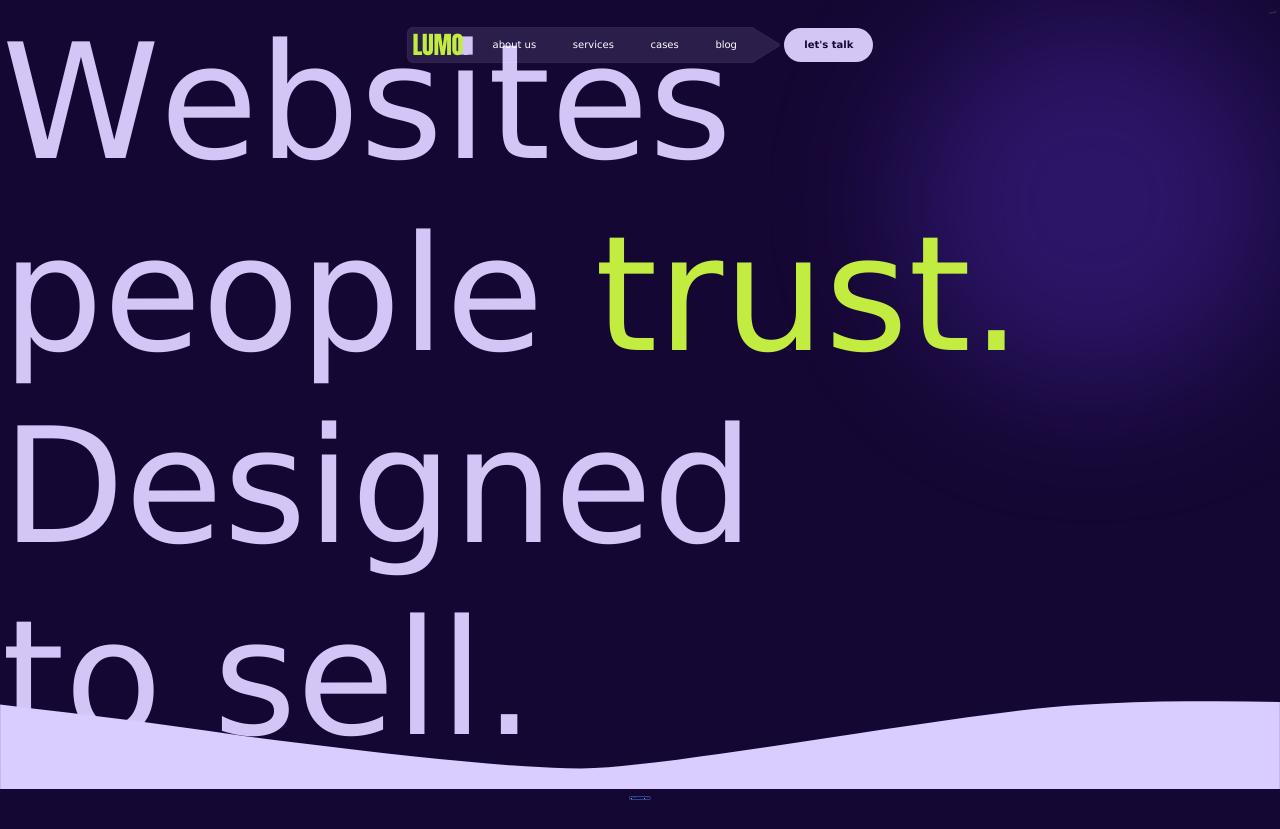
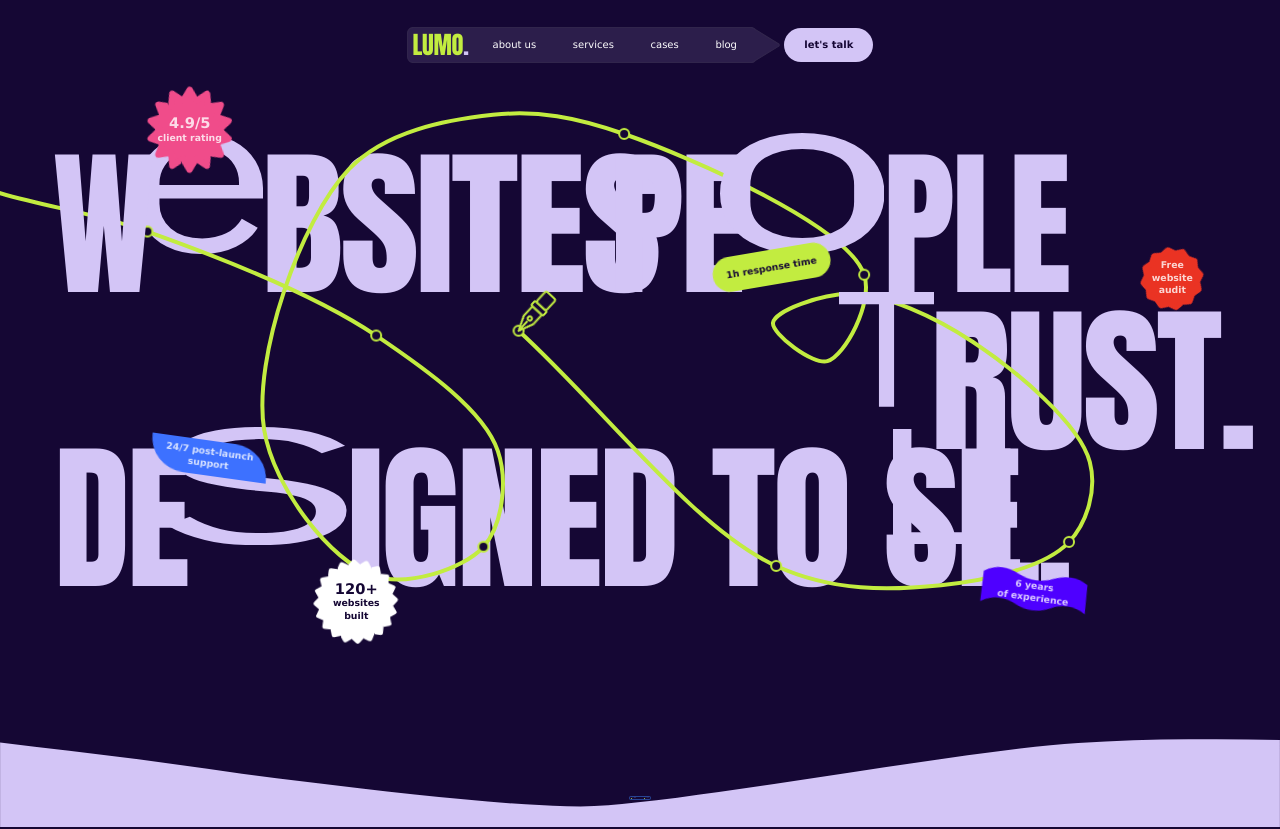
Before and after one commit to Energyshifter8/pro, a Next.js app in the folder lumo-studio/: page / in a window 1280 px wide. Shown: the top 829 px of the page. Built offline with nearby package versions, Linux system fonts and the light colour scheme; a web font is replaced by a local one.

Commit message:
web design promo

```diff
--- a/lumo-studio/components/Header.tsx
+++ b/lumo-studio/components/Header.tsx
@@ -1,8 +1,9 @@
 "use client";
 import { motion } from "framer-motion";
 import { brand, nav } from "@/lib/content";
-import { INTRO, useIntroReady } from "@/lib/intro";
-import { power2Out } from "@/lib/ease";
+import { INTRO, INTRO_ADAPTIVE, useIntroReady } from "@/lib/intro";
+import { backOut, power2Out } from "@/lib/ease";
+import { useDesktop } from "@/lib/useMedia";
 import { ui } from "@/lib/store";
 import Bubble from "./ui/Bubble";
 import Roll from "./ui/Roll";
@@ -29,15 +30,19 @@ export function Logo({ className = "" }: { className?: string }) {
 
 export default function Header() {
   const ready = useIntroReady();
+  const desktop = useDesktop();
+  // desktop: 0.45s power2.out from 0.5 at +2.67s; below 992px: back.out pop from 0 at +0.61s
   const enter = {
-    initial: { scale: 0.5, opacity: 0 },
+    initial: { scale: desktop ? 0.5 : 0, opacity: 0 },
     animate: ready ? { scale: 1, opacity: 1 } : undefined,
-    transition: { delay: INTRO.header, duration: 0.45, ease: power2Out },
+    transition: desktop
+      ? { delay: INTRO.header, duration: 0.45, ease: power2Out }
+      : { delay: INTRO_ADAPTIVE.header, duration: 0.4, ease: (t: number) => backOut(t) },
   };
   return (
     <header className="pointer-events-none absolute inset-x-0 top-0 z-[1] pt-[55rem] text-white md:pt-[51rem] lg:pt-[37rem]">
       <div className="relative mx-auto flex w-[359rem] items-center justify-center md:w-[706rem] md:gap-x-[14rem] lg:w-auto lg:max-w-[1920rem] lg:gap-[6rem] lg:px-[80rem]">
-        <motion.nav {...enter} aria-label="Main"
+        <motion.nav key={desktop ? "d" : "m"} {...enter} aria-label="Main"
           className="pointer-events-auto relative flex h-[52rem] w-full flex-row-reverse items-center justify-between py-[10rem] pl-[13rem] pr-[44rem] md:w-auto md:flex-1 md:flex-row md:justify-start md:gap-[40rem] md:px-[16rem] md:py-[8rem] lg:h-auto lg:min-w-[536rem] lg:flex-none lg:items-stretch lg:py-[10rem] lg:pl-[13rem] lg:pr-[65rem]">
           <TagBg />
           <a href="#" aria-label={`${brand.full} — home`} className="flex md:[&>span]:w-[66rem] lg:[&>span]:w-[76rem]" data-cursor="pointer">
@@ -55,7 +60,7 @@ export default function Header() {
             {[0, 1, 2, 3].map((i) => <i key={i} className="block h-[12.5rem] w-[12.5rem] rounded-[5rem] bg-pink shadow-[0_0_0_3.5rem_#fff]" />)}
           </button>
         </motion.nav>
-        <motion.div {...enter} className="pointer-events-auto hidden md:block">
+        <motion.div key={desktop ? "bd" : "bm"} {...enter} className="pointer-events-auto hidden md:block">
           <Bubble onClick={() => ui.set({ contact: true })}
             className="inline-flex h-[52rem] items-center whitespace-nowrap rounded-[40rem] bg-lilac px-[26rem] text-[14rem] font-bold lowercase leading-[1.52] text-ink lg:h-auto lg:rounded-[90rem] lg:px-[30rem] lg:py-[14rem] lg:text-[15rem]">
             let&apos;s talk
--- a/lumo-studio/components/Hero.tsx
+++ b/lumo-studio/components/Hero.tsx
@@ -1,47 +1,19 @@
-"use client";
-import { motion } from "framer-motion";
-import { Letters } from "./Reveal";
-import { stats } from "@/lib/content";
+import Title from "./hero/Title";
+import Stickers from "./hero/Stickers";
 import Wave from "./Wave";
 
+// Desktop: 101vh (min 1240rem) flex column, headline box 840rem tall centred between
+// 220rem / 170rem padding. Tablet: 100vh with an 885rem stage centred; mobile: 700rem.
 export default function Hero() {
   return (
-    <section className="relative overflow-hidden bg-ink pt-32 md:pt-40">
-      {/* glow blobs */}
-      <div className="pointer-events-none absolute -left-40 top-20 h-[480px] w-[480px] rounded-full bg-ink2 blur-3xl" />
-      <div className="pointer-events-none absolute -right-20 top-60 h-[380px] w-[380px] rounded-full bg-[#3b1f8a] opacity-60 blur-3xl" />
-
-      <div className="relative mx-auto max-w-[1440px] px-4 md:px-10">
-        <h1 className="h-display text-[17vw] text-lav md:text-[12.5vw] xl:text-[180px]">
-          <span className="block overflow-hidden"><Letters text="Websites" /></span>
-          <span className="block overflow-hidden">
-            <Letters text="people " delay={0.25} />
-            <Letters text="trust." className="text-lime" delay={0.45} />
-          </span>
-          <span className="block overflow-hidden"><Letters text="Designed" delay={0.6} /></span>
-          <span className="block overflow-hidden">
-            <Letters text="to " delay={0.85} />
-            <Letters text="sell." className="text-sun" delay={0.95} />
-          </span>
-        </h1>
-
-        <motion.div initial={{ scale: 0, rotate: -30 }} animate={{ scale: 1, rotate: -12 }} transition={{ delay: 1.3, type: "spring" }}
-          className="absolute right-6 top-6 hidden rounded-full bg-tomato px-6 py-3 text-lg font-extrabold text-cream md:right-16 md:top-24 md:block">
-          get more clients ↗
-        </motion.div>
-
-        <div className="mt-14 grid grid-cols-2 gap-3 pb-24 md:mt-20 md:grid-cols-6 md:gap-4">
-          {stats.map((s, i) => (
-            <motion.div key={s.label} initial={{ opacity: 0, y: 30 }} animate={{ opacity: 1, y: 0 }}
-              transition={{ delay: 1.1 + i * 0.08 }}
-              className="rounded-3xl border border-lav/15 bg-white/[0.04] p-5 backdrop-blur">
-              <div className="h-display text-4xl text-lime md:text-5xl">{s.value}</div>
-              <div className="mt-2 text-sm text-lav/80">{s.label}</div>
-            </motion.div>
-          ))}
+    <>
+      <section className="relative block h-[700rem] overflow-hidden bg-ink md:h-[100vh] lg:flex lg:h-[101vh] lg:min-h-[1240rem] lg:flex-col lg:items-center lg:justify-center lg:overflow-visible lg:bg-transparent lg:pb-[170rem] lg:pt-[220rem]">
+        <div className="pointer-events-none absolute inset-x-0 top-0 h-full md:top-[calc(50%-442.5rem)] md:h-[885rem] lg:pointer-events-auto lg:relative lg:top-auto lg:h-[840rem] lg:w-full lg:max-w-[1920rem] lg:px-[80rem]">
+          <Title />
+          <Stickers />
         </div>
-      </div>
-      <Wave fill="#D9CCFF" />
-    </section>
+      </section>
+      <Wave fill="#d3c5f6" />
+    </>
   );
 }
--- a/lumo-studio/components/Services.tsx
+++ b/lumo-studio/components/Services.tsx
@@ -32,7 +32,7 @@ export default function Services() {
           </div>
         </div>
       </div>
-      <Wave fill="#1B0B3F" flip />
+      <Wave fill="#1B0B3F" />
     </section>
   );
 }
--- a/lumo-studio/components/hero/Stickers.tsx
+++ b/lumo-studio/components/hero/Stickers.tsx
@@ -1,8 +1,9 @@
 "use client";
 import { motion } from "framer-motion";
 import { stats } from "@/lib/content";
-import { INTRO, reducedMotion, useIntroReady } from "@/lib/intro";
-import { power2Out, sineInOut } from "@/lib/ease";
+import { INTRO, INTRO_ADAPTIVE, reducedMotion, useIntroReady } from "@/lib/intro";
+import { backOut, power2Out, sineInOut } from "@/lib/ease";
+import { useDesktop } from "@/lib/useMedia";
 
 type Id = (typeof stats)[number]["id"];
 const stat = (id: Id) => stats.find((s) => s.id === id)!;
@@ -82,16 +83,19 @@ const defs: Def[] = [
 
 export default function Stickers() {
   const ready = useIntroReady();
+  const desktop = useDesktop();
   return (
     <div aria-hidden className="pointer-events-none absolute inset-0 z-[3] lg:z-[1]">
       {defs.map((d) => {
         const rm = ready && reducedMotion();
         const rest = d.rock ? d.rock[0] : 0;
         return (
-          <motion.div key={d.id} className={`absolute ${d.box}`} style={{ transformOrigin: d.origin ?? "50% 50%", rotate: rest }}
-            initial={{ scale: 0.5, opacity: 0 }}
+          <motion.div key={d.id + (desktop ? "d" : "m")} className={`absolute ${d.box}`} style={{ transformOrigin: d.origin ?? "50% 50%", rotate: rest }}
+            initial={{ scale: desktop ? 0.5 : 0, opacity: 0 }}
             animate={ready ? { scale: 1, opacity: 1 } : undefined}
-            transition={{ delay: rm ? 0 : INTRO.stickers[d.id], duration: rm ? 0 : 0.45, ease: power2Out }}>
+            transition={rm ? { duration: 0 } : desktop
+              ? { delay: INTRO.stickers[d.id], duration: 0.45, ease: power2Out }
+              : { delay: INTRO_ADAPTIVE.stickers[d.id], duration: 0.4, ease: (t: number) => backOut(t) }}>
             <motion.div className="relative h-full w-full"
               animate={ready && !rm ? { x: [0, `${d.float[0]}rem`], y: [0, `${d.float[1]}rem`] } : undefined}
               transition={{ duration: d.float[2], ease: sineInOut, repeat: Infinity, repeatType: "mirror" }}>
--- /dev/null
+++ b/lumo-studio/components/hero/Title.tsx
@@ -0,0 +1,124 @@
+"use client";
+import { animate, motion, useMotionValue, useTransform, type MotionValue } from "framer-motion";
+import { useEffect } from "react";
+import { Glyph, InlineGlyph } from "../Glyph";
+import type { GlyphKey } from "@/lib/glyphs";
+import { INTRO, INTRO_ADAPTIVE, reducedMotion, useIntroReady } from "@/lib/intro";
+import { power4Out } from "@/lib/ease";
+import PenLine from "./PenLine";
+
+const TITLE = "Websites people trust. Designed to sell.";
+const TAN6 = Math.tan((6 * Math.PI) / 180);
+
+// One progress value per line, eased 0→1 over 1s (power4.out) after its intro delay.
+function useLine(delay: number, ready: boolean) {
+  const p = useMotionValue(0);
+  useEffect(() => {
+    if (!ready) return;
+    if (reducedMotion()) { p.set(1); return; }
+    const c = animate(p, 1, { duration: 1, delay, ease: power4Out });
+    return () => c.stop();
+  }, [ready, delay, p]);
+  return p;
+}
+
+// Line reveal: the fragment starts `d` em lower, skewed 6° about its bottom-left, and is
+// clipped `off` em below its own bottom edge so it rises out of the line's baseline mask.
+function Frag({ p, d, off, className = "", style, children }: { p: MotionValue<number>; d: number; off: number; className?: string; style?: React.CSSProperties; children: React.ReactNode }) {
+  const transform = useTransform(p, (v) => (v >= 1 ? "none" : `translateY(${(d * (1 - v)).toFixed(4)}em) skewY(${(6 * (1 - v)).toFixed(3)}deg)`));
+  const clipPath = useTransform(p, (v) => (v >= 1 ? "none" : `inset(-0.3em -0.25em ${(d * (1 - v) - off).toFixed(4)}em)`));
+  return (
+    <motion.span aria-hidden className={className} style={{ ...style, transform, clipPath, opacity: p, transformOrigin: "0% 100%" }}>
+      {children}
+    </motion.span>
+  );
+}
+
+// Desktop layout (≥992px): absolutely placed fragments in em of the 240rem headline.
+// Text fragments carry `left`/`sx` chosen so each fragment's ink box matches the reference
+// fragment's ink box (letter widths differ between the two display faces even though
+// whole lines match). Glyph fragments carry their ink box [x, y, w, h].
+const LINE_TOP = [0.0833, 1.06, 1.92];
+const LINE_START = [0, 4.58, -0.14];
+type Piece = { line: 0 | 1 | 2; z?: boolean } & ({ text: string; left: number; sx: number } | { glyph: GlyphKey; box: [number, number, number, number] });
+const PIECES: Piece[] = [
+  { line: 0, text: "W", left: -0.005, sx: 0.893, z: true },
+  { line: 0, glyph: "e", box: [0.516, -0.099, 0.794, 0.75] },
+  { line: 0, text: "BSITES", left: 1.298, sx: 1.077 },
+  { line: 0, text: "PE", left: 3.477, sx: 0.979 },
+  { line: 0, glyph: "o", box: [4.166, -0.104, 1.028, 0.756], z: true },
+  { line: 0, text: "PLE", left: 5.183, sx: 0.951 },
+  { line: 1, glyph: "T", box: [4.908, 0.888, 0.594, 0.717], z: true },
+  { line: 1, text: "RUST.", left: 5.478, sx: 1.051 },
+  { line: 2, text: "DE", left: 0.007, sx: 0.964 },
+  { line: 2, glyph: "S", box: [0.712, 1.731, 1.122, 0.739] },
+  { line: 2, text: "IGNED TO SE", left: 1.833, sx: 1.026 },
+  { line: 2, glyph: "L", box: [5.251, 1.742, 0.522, 0.722], z: true },
+  { line: 2, text: "L.", left: 5.773, sx: 0.996 },
+];
+
+function DesktopTitle({ ready }: { ready: boolean }) {
+  const lines = [useLine(INTRO.heroLines[0], ready), useLine(INTRO.heroLines[1], ready), useLine(INTRO.heroLines[2], ready)];
+  return (
+    <h1 aria-label={TITLE} className="display relative hidden pt-[20rem] text-[240rem] leading-[0.78] text-lilac lg:block">
+      {PIECES.map((pc, i) => {
+        const p = lines[pc.line];
+        if ("text" in pc) {
+          const d = 1.01 + (pc.left - LINE_START[pc.line]) * TAN6;
+          return (
+            <Frag key={i} p={p} d={d} off={0} className={`absolute whitespace-pre ${pc.z ? "z-[1]" : ""}`} style={{ left: `${pc.left}em`, top: `${LINE_TOP[pc.line]}em` }}>
+              <span className="inline-block origin-left" style={{ transform: `scaleX(${pc.sx})` }}>{pc.text}</span>
+            </Frag>
+          );
+        }
+        const [x, y, w, h] = pc.box;
+        const d = 1.01 + (x - LINE_START[pc.line]) * TAN6;
+        return (
+          <Frag key={i} p={p} d={d} off={LINE_TOP[pc.line] + 0.78 - (y + h)} className={`absolute block ${pc.z ? "z-[1]" : ""}`} style={{ left: `${x}em`, top: `${y}em`, width: `${w}em`, height: `${h}em` }}>
+            <Glyph k={pc.glyph} className="block h-full w-full" />
+          </Frag>
+        );
+      })}
+      <PenLine />
+    </h1>
+  );
+}
+
+// Below 992px: five stacked lines with inline glyphs (slots measured at lh 1).
+const G = {
+  e: { k: "e", adv: 0.815, ix: 0.014, asc: 0.761, iw: 0.789, ih: 0.763 },
+  o: { k: "o", adv: 1.045, ix: 0.014, asc: 0.761, iw: 1.026, ih: 0.763 },
+  t: { k: "T", adv: 0.648, ix: 0.052, asc: 0.735, iw: 0.592, ih: 0.724 },
+  s: { k: "S", adv: 1.161, ix: 0.013, asc: 0.748, iw: 1.132, ih: 0.737 },
+  l: { k: "L", adv: 0.55, ix: 0.013, asc: 0.734, iw: 0.526, ih: 0.724 },
+} as const;
+
+function AdaptiveTitle({ ready }: { ready: boolean }) {
+  const ps = INTRO_ADAPTIVE.heroLines.map((d) => useLine(d, ready)); // fixed-length list
+  const rows: { cls: string; content: React.ReactNode }[] = [
+    { cls: "md:inline-block md:ml-[24rem] ml-[16rem]", content: <>W<InlineGlyph {...G.e} />BSITES</> },
+    { cls: "md:inline-block md:ml-[30rem] md:mt-0 ml-[16rem] mt-[-13.5rem]", content: <>PE<InlineGlyph {...G.o} />PLE</> },
+    { cls: "text-right md:mr-[24rem] md:mt-[21rem] mr-[16rem] mt-[-15.5rem]", content: <><InlineGlyph {...G.t} />RUST.</> },
+    { cls: "md:ml-[24rem] md:mt-[21rem] ml-[16rem] mt-[-14.5rem]", content: <>DE<InlineGlyph {...G.s} />IGNED</> },
+    { cls: "text-right md:mr-[23rem] md:mt-[13rem] mr-[16rem] mt-[-15.5rem]", content: <>TO SE<InlineGlyph {...G.l} />L.</> },
+  ];
+  return (
+    <h1 aria-label={TITLE} className="display relative z-[2] m-0 text-[76rem] leading-none tracking-[-0.017em] text-lilac md:text-[108rem] lg:hidden">
+      {rows.map((r, i) => (
+        <Frag key={i} p={ps[i]} d={1.165} off={0.3} className={`block whitespace-nowrap ${r.cls}`}>{r.content}</Frag>
+      ))}
+    </h1>
+  );
+}
+
+export default function Title() {
+  const ready = useIntroReady();
+  return (
+    <>
+      <DesktopTitle ready={ready} />
+      <div className="pt-[190rem] md:pt-[201rem] lg:hidden">
+        <AdaptiveTitle ready={ready} />
+      </div>
+    </>
+  );
+}
--- a/lumo-studio/lib/ease.ts
+++ b/lumo-studio/lib/ease.ts
@@ -6,6 +6,7 @@ export const power4Out = (t: number) => 1 - (1 - t) ** 5;
 export const power2InOut = (t: number) => (t < 0.5 ? 4 * t ** 3 : 1 - (-2 * t + 2) ** 3 / 2);
 export const sineInOut = (t: number) => -(Math.cos(Math.PI * t) - 1) / 2;
 export const expoOut = (t: number) => (t >= 1 ? 1 : 1 - 2 ** (-10 * t));
+export const backOut = (t: number, s = 1.70158) => 1 + (s + 1) * (t - 1) ** 3 + s * (t - 1) ** 2;
 
 // CSS cubic-bezier equivalents for transitions.
 export const outQuint = [0.22, 1, 0.36, 1] as const;
--- a/lumo-studio/lib/intro.ts
+++ b/lumo-studio/lib/intro.ts
@@ -6,8 +6,16 @@ export const INTRO = {
   heroLines: [0, 0.3, 0.6], // headline lines: 1s power4.out each
   pen: 0.06,
   stickers: { rating: 0.81, built: 1.86, support: 2.08, response: 3.36, audit: 3.88, years: 4.48 },
-  header: 2.67, // 0.45s power2.out
+  header: 2.67, // 0.45s power2.out from scale 0.5
   bottomNav: 5.0, // 0.5s ease-in-out
+};
+
+// Below 992px the reference runs a shorter sequence: five stacked lines, then everything
+// pops in with back.out(1.7) over 0.4s from scale 0.
+export const INTRO_ADAPTIVE = {
+  heroLines: [0, 0.3, 0.6, 0.9, 1.2],
+  header: 0.61,
+  stickers: { rating: 0.85, response: 0.97, audit: 1.09, support: 1.21, built: 1.33, years: 1.45 },
 };
 
 let readyAt: number | null = null;
--- /dev/null
+++ b/lumo-studio/lib/useMedia.ts
@@ -0,0 +1,16 @@
+"use client";
+import { useEffect, useState } from "react";
+
+export function useMedia(query: string, fallback = true) {
+  const [match, setMatch] = useState(fallback);
+  useEffect(() => {
+    const m = window.matchMedia(query);
+    const f = () => setMatch(m.matches);
+    f();
+    m.addEventListener("change", f);
+    return () => m.removeEventListener("change", f);
+  }, [query]);
+  return match;
+}
+
+export const useDesktop = () => useMedia("(min-width: 992px)");
```
Also changed, not shown: 1 other file (tests, documents, lock files or other folders).
